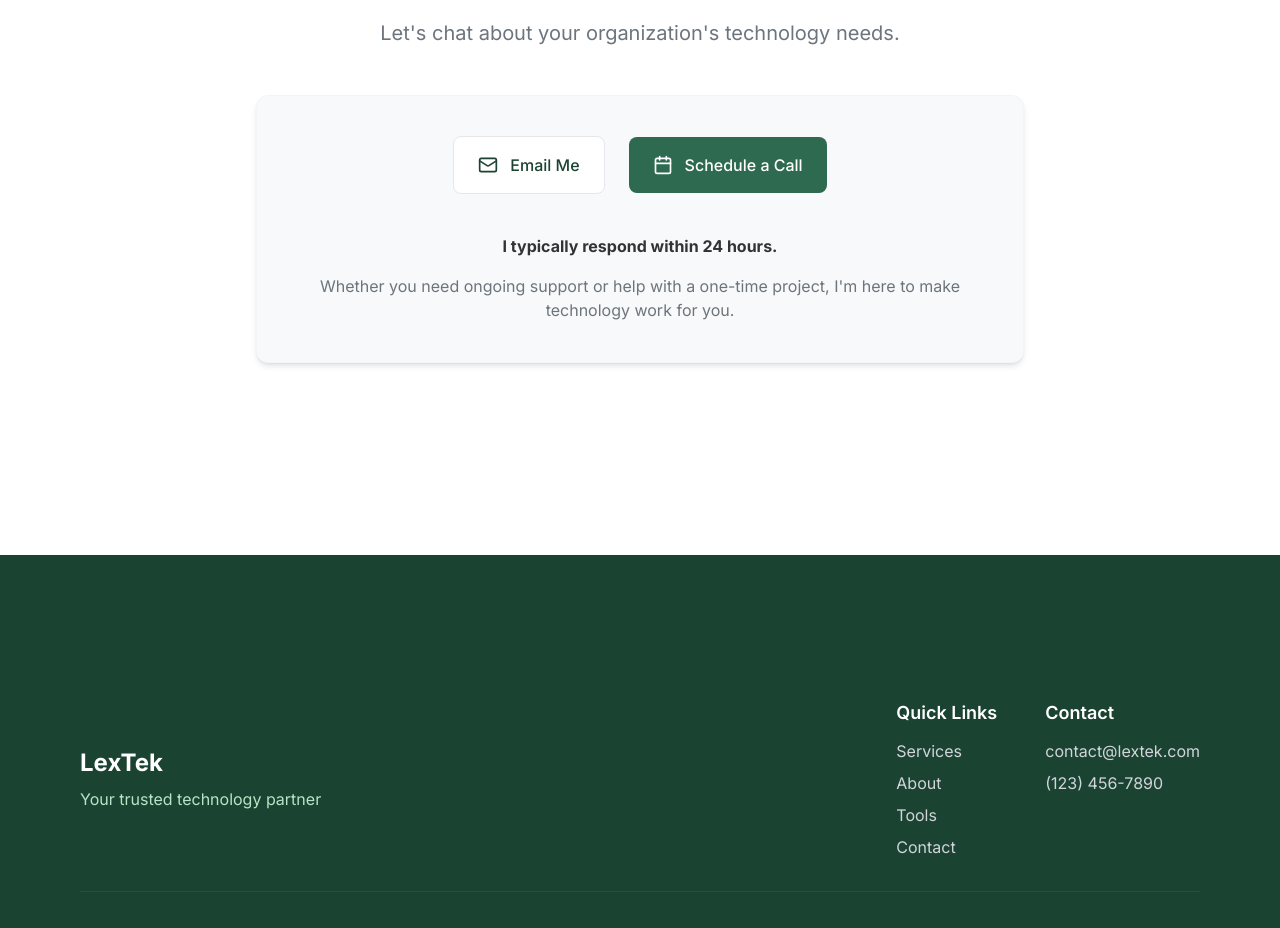
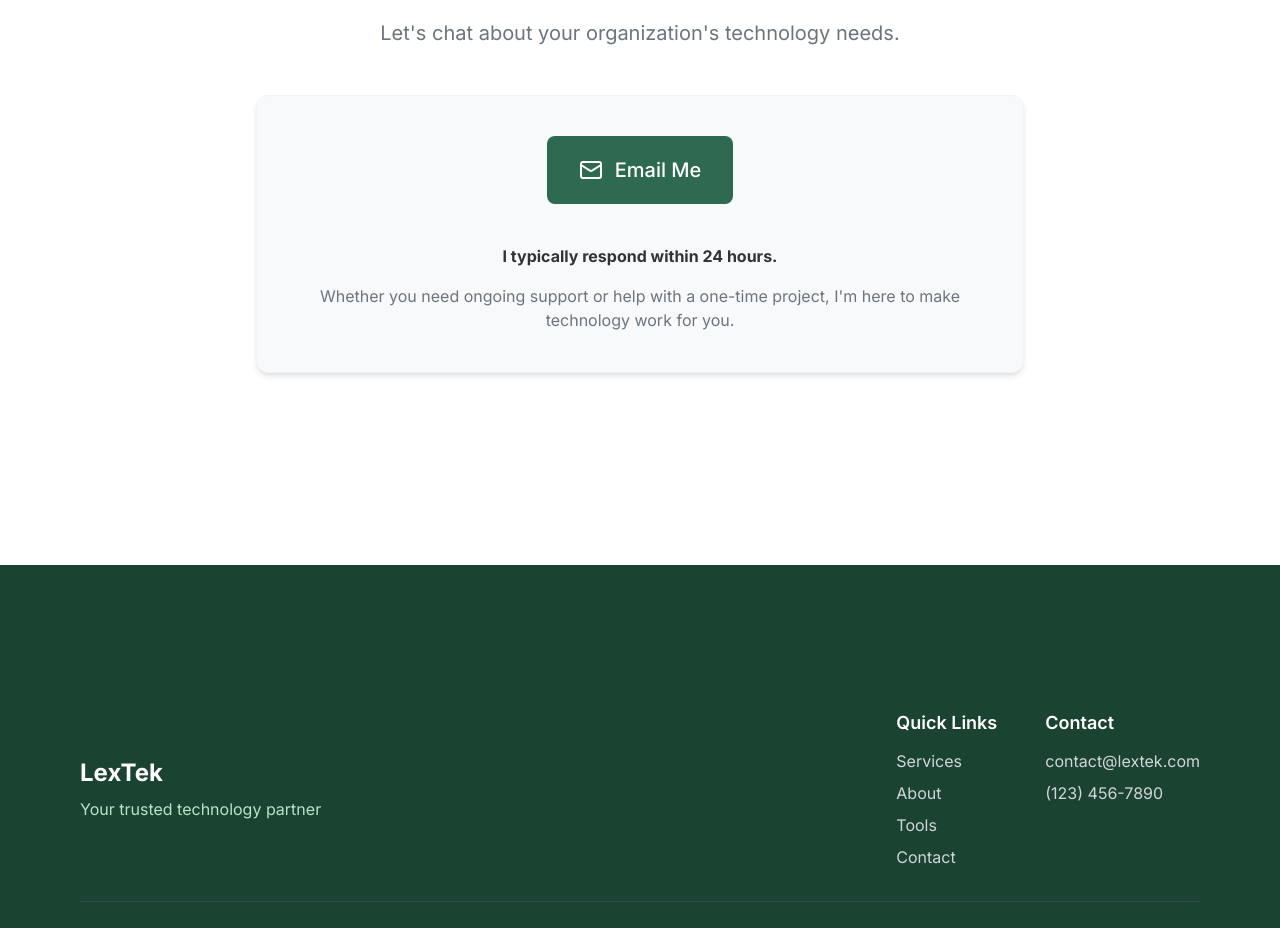
Before and after one commit to sonofamort/lextek-tech-solutions-partner, a React (Vite) app: page / in a window 1280 px wide. Shown: the part 4300-5228 px from the top of the page. Built offline with nearby package versions, Linux system fonts and the light colour scheme.

Commit message:
Remove Schedule a Call button
Remove the "Schedule a call" button and increase the size of the "Email Me" button and text. Update the email address.

```diff
--- a/src/components/Contact.tsx
+++ b/src/components/Contact.tsx
@@ -1,6 +1,6 @@
 
 import React, { useEffect, useRef } from 'react';
-import { Mail, Calendar } from 'lucide-react';
+import { Mail } from 'lucide-react';
 
 const Contact = () => {
   const contactRef = useRef<HTMLDivElement>(null);
@@ -45,23 +45,13 @@ const Contact = () => {
           </div>
 
           <div className="bg-lextek-secondary rounded-xl p-10 shadow-md border border-gray-100">
-            <div className="flex flex-col md:flex-row gap-6 justify-center items-center">
+            <div className="flex justify-center">
               <a
-                href="mailto:contact@lextek.com"
-                className="flex items-center gap-3 bg-white px-6 py-4 rounded-lg hover:bg-lextek-accent/30 transition-colors border border-gray-200 text-lextek-dark w-full md:w-auto justify-center"
+                href="mailto:connect@lextek.net"
+                className="flex items-center gap-3 bg-lextek-primary px-8 py-5 rounded-lg hover:bg-lextek-dark transition-colors text-white text-xl font-medium w-auto justify-center"
               >
-                <Mail size={20} />
-                <span className="font-medium">Email Me</span>
-              </a>
-
-              <a
-                href="https://calendly.com/yourusername"
-                target="_blank"
-                rel="noopener noreferrer"
-                className="flex items-center gap-3 bg-lextek-primary px-6 py-4 rounded-lg hover:bg-lextek-dark transition-colors text-white w-full md:w-auto justify-center"
-              >
-                <Calendar size={20} />
-                <span className="font-medium">Schedule a Call</span>
+                <Mail size={24} />
+                <span>Email Me</span>
               </a>
             </div>
 
```
